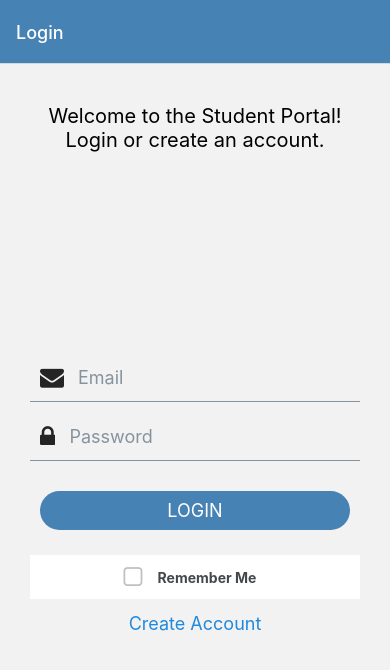
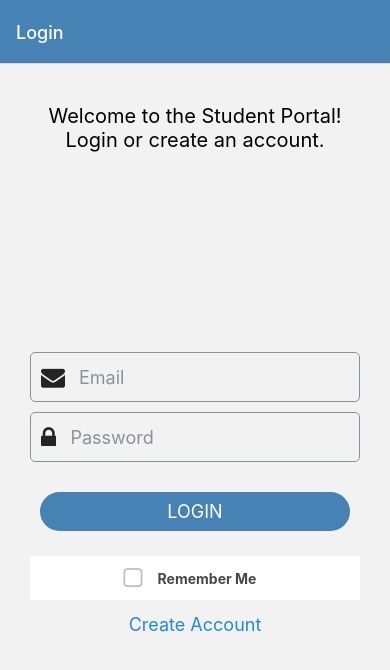
Before and after one commit to jsimmons01/dinner-time, a React Native app in the folder frontend/: screen /Login in a window 390 px wide. Shown: the top 670 px of the page. Built offline with nearby package versions, Linux system fonts and the light colour scheme.

Commit message:
Add student form

```diff
--- /dev/null
+++ b/frontend/components/StudentForm.js
@@ -0,0 +1,39 @@
+import {useState} from 'react'
+import {useSelector, useDispatc} from 'react-redux'
+import {View} from 'react-native'
+import { Input, CheckBox } from '@rneui/themed'
+
+
+const StudentForm = () => {
+
+    const [studentName, setStudentName] = useState("");
+    const [studentBehavior, setStudentBehavior] = useState("Fair")
+    const [studentAssignment, setStudentAssignment] = useState(false)
+
+    return(
+        <View>
+
+            <Input
+
+                label="Students' Name"
+                placeholder="Jane Doe"
+                value={studentName}
+                onChange={(value) => setStudentName(value)}
+            />
+             <Input
+
+                label="Behavior"
+                placeholder="Fair"
+                value={studentBehavior}
+                onChange={(value) => setStudentBehavior(value)}
+            />
+             <CheckBox
+                title="Missing Assignments"
+                checked={studentAssignment}
+                onPress={(value) => setStudentAssignment(value)}
+            />
+        </View>
+    )
+}
+
+export default StudentForm
--- a/frontend/screens/LoginScreen.js
+++ b/frontend/screens/LoginScreen.js
@@ -98,14 +98,19 @@ const onSubmit = async () => {
 
           <View style={styles.content}>
 
-          <Input placeholder="Email"
+          <Input
+            inputContainerStyle={{borderWidth:1,borderRadius:5 }}
+            placeholder="Email"
             leftIcon={{type:'font-awesome', name:'envelope'}}
 
             leftIconContainerStyle={{margin: 10}}
             value={email}
             onChangeText={(value) => setEmail(value)}
             />
-            <Input placeholder="Password" secureTextEntry={true}
+            <Input
+            inputContainerStyle={{borderWidth:1,borderRadius:5 }}
+            placeholder="Password"
+            secureTextEntry={true}
             leftIcon={{type:'font-awesome', name:'lock'}}
             leftIconContainerStyle={{margin: 10}}
             value={password}
--- a/frontend/screens/RosterScreen.js
+++ b/frontend/screens/RosterScreen.js
@@ -2,6 +2,7 @@
 import { useState, useEffect } from 'react'
 import { View, Text, StyleSheet, FlatList, Modal, Pressable, Alert } from 'react-native'
 import {  ListItem, Icon, Input, Button } from '@rneui/themed'
+import StudentForm from '../components/StudentForm'
 // import { useSelector, useDispatch } from 'react-redux'
 // import {logout, reset} from '../features/auth/authSlice'
 
@@ -27,8 +28,8 @@ const  RosterScreen = ({navigation}) => {
 
 const [students, setStudents ] = useState(STUDENTS)
 const [modalVisible, setModalVisible] = useState(false);
+
 const [newStudentName, setNewStudentName] = useState("");
-
 const [newStudentBehavior, setNewStudentBehavior] = useState("Fair")
 const [newStudentAssignment, setNewStudentAssignment] = useState(false)
 
@@ -107,11 +108,7 @@ const onLogout = () => {
         >
             <View style={styles.centeredView}>
             <View style={styles.modalView}>
-            <Input
-            placeholder="Student's Name"
-            value={newStudentName}
-            onChangeText={(value)  => setNewStudentName(value)}
-             />
+               <StudentForm />
 
 
                 <Pressable
```
